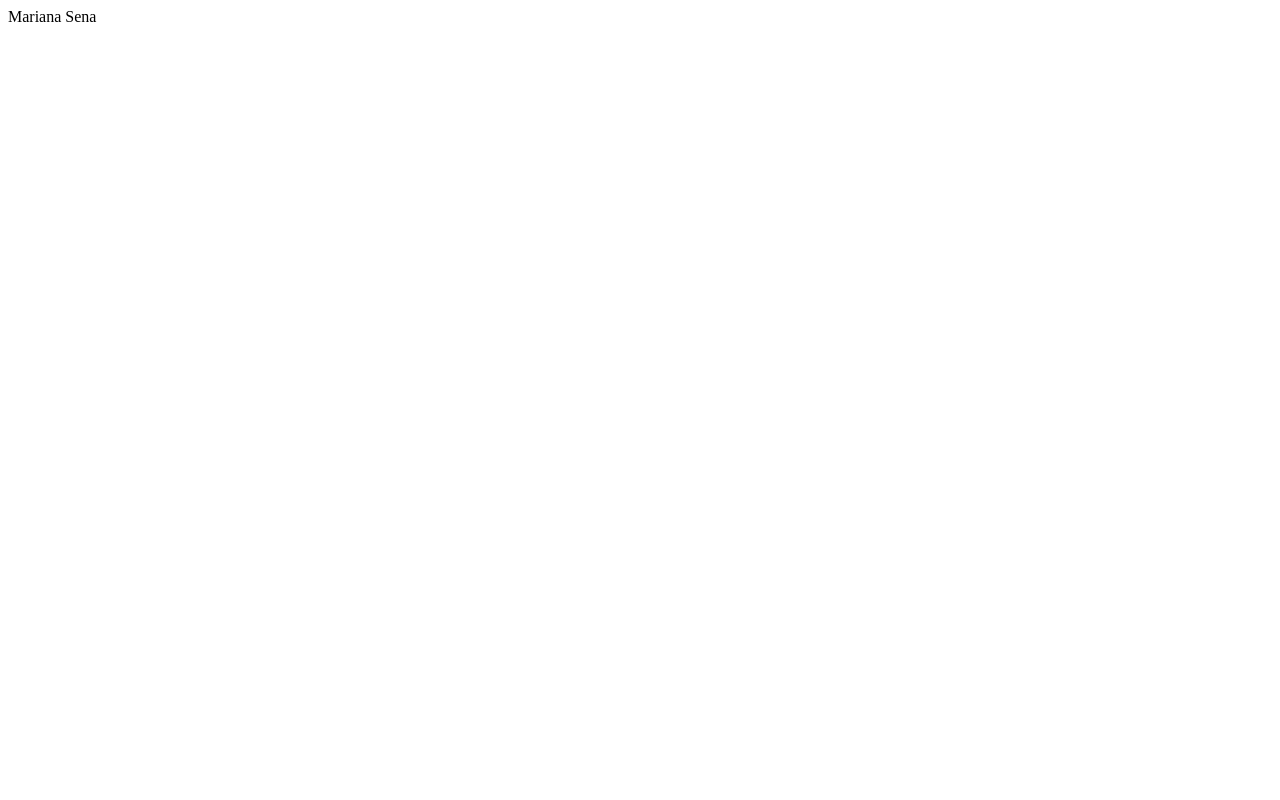
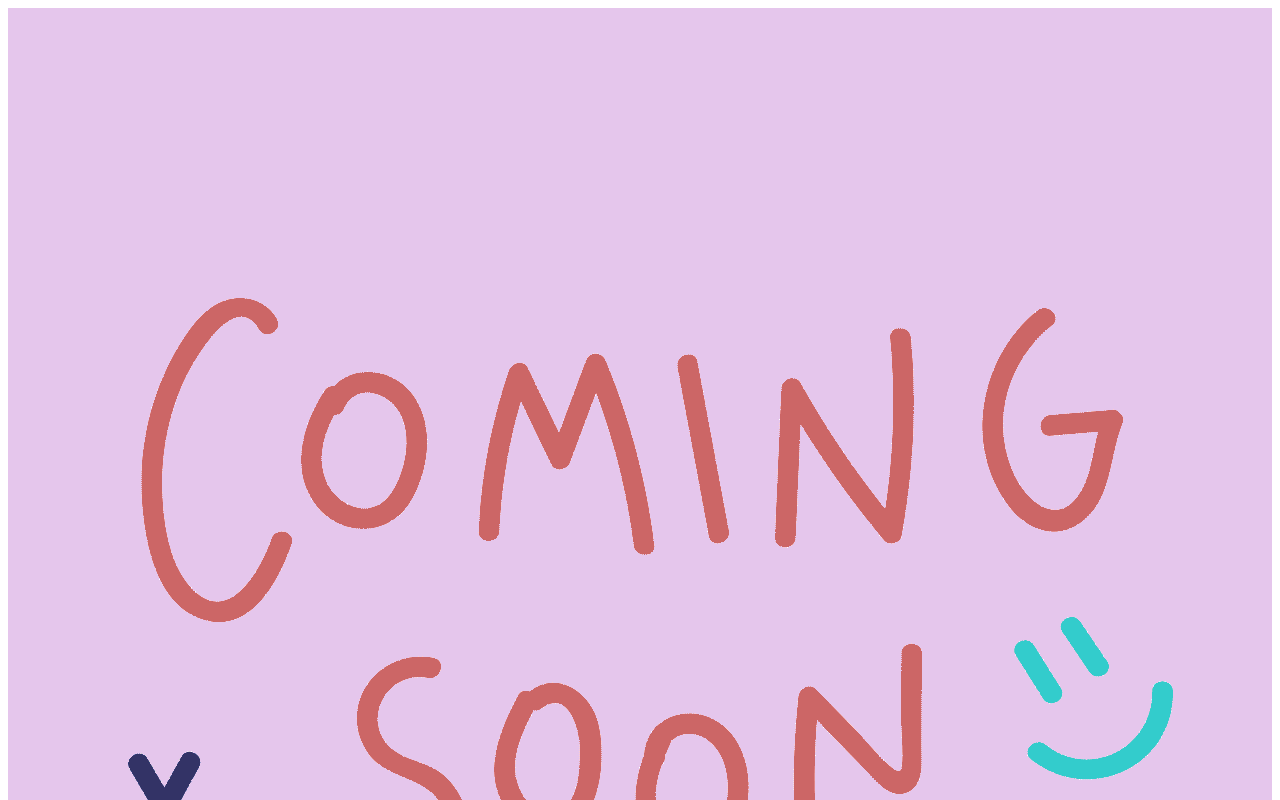
Before and after one commit to mari-sena/marisena, a Next.js app: page / in a window 1280 px wide. Shown: the top 800 px of the page. Built offline with nearby package versions, Linux system fonts and the light colour scheme.

Commit message:
chore: coming soon message

```diff
--- /dev/null
+++ b/pages/index.module.css
@@ -0,0 +1,5 @@
+.footer {
+  display: flex;
+  justify-content: center;
+  background-color: rgba(192, 116, 209, 0.411);
+}
--- a/pages/index.tsx
+++ b/pages/index.tsx
@@ -1,5 +1,11 @@
+import styles from "./index.module.css";
+
 const App = () => {
-  return <div>Mariana Sena</div>;
+  return (
+    <div className={styles.footer}>
+      <img src="../soon.gif" />
+    </div>
+  );
 };
 
 export default App;
```
Also changed, not shown: public/soon.gif (added).
